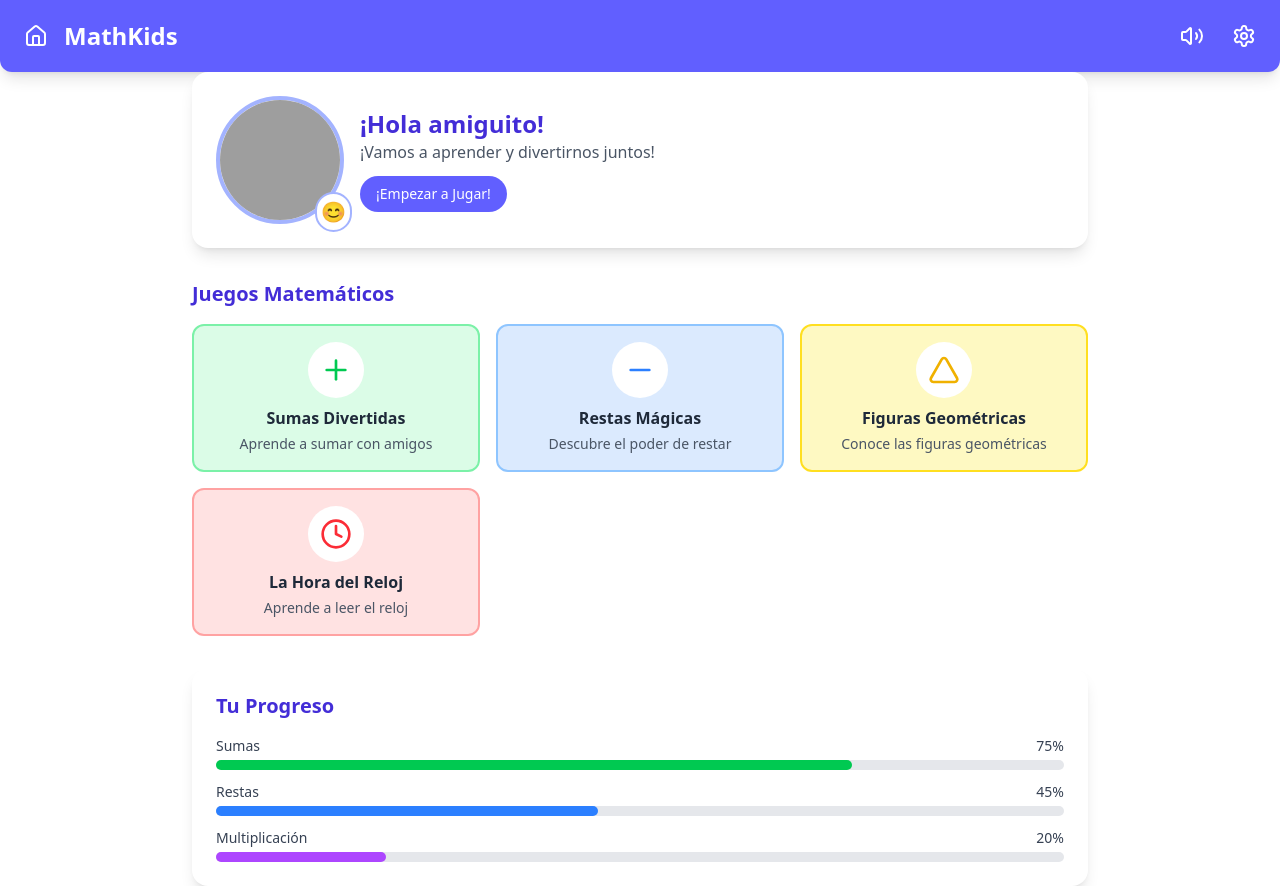
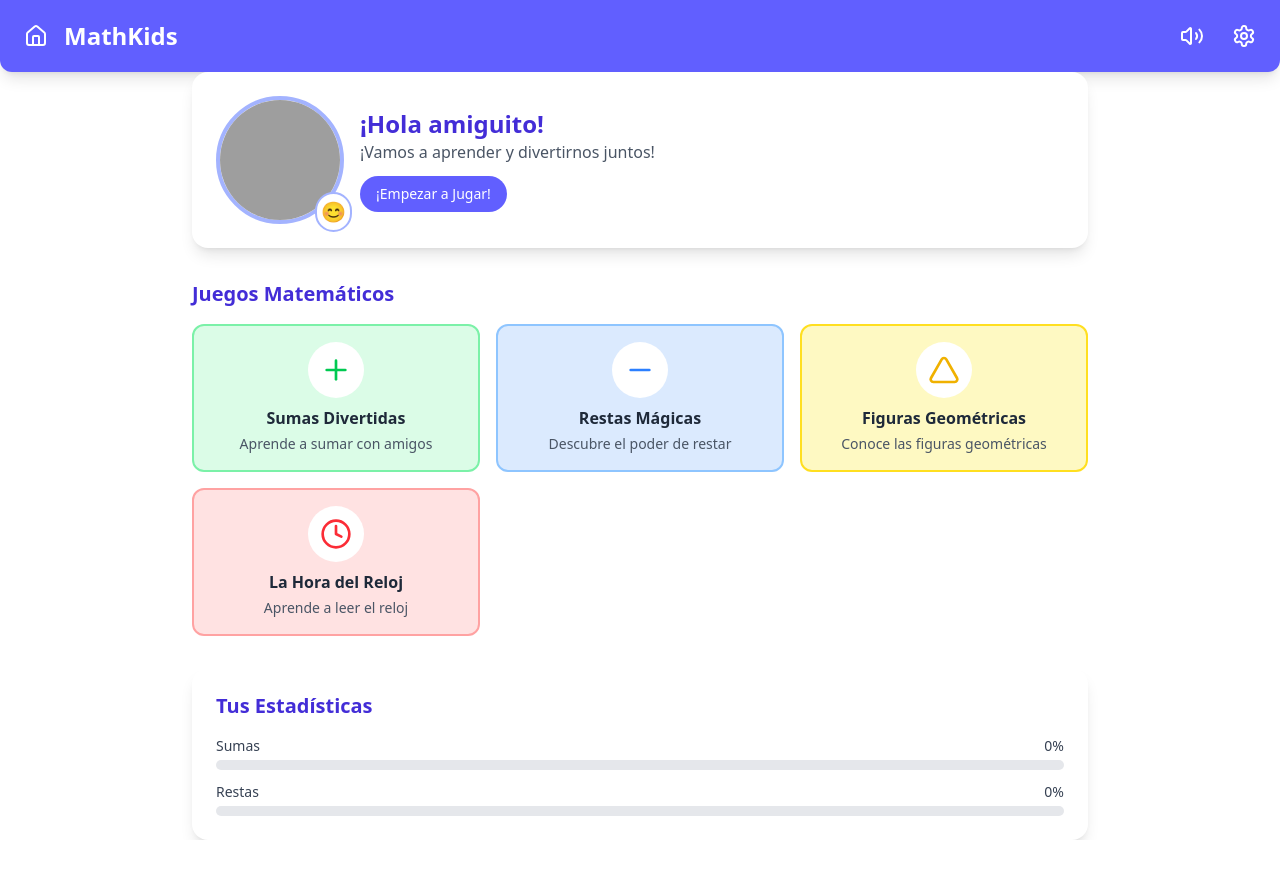
Before and after one commit to SneatX/math-kids, a Next.js app: page / in a window 1280 px wide. After the commit the page ends 840 px from the top, so only its background shows below. Built offline with nearby package versions, Linux system fonts and the light colour scheme; grey boxes are pictures that could not be loaded.

Commit message:
feat: :sparkles: Changes in games logic to obtain stadistics

```diff
--- /dev/null
+++ b/src/app/components/ProgressSection.tsx
@@ -0,0 +1,61 @@
+"use client";
+import { useEffect, useState } from "react";
+
+export default function ProgressSection() {
+  const [progress, setProgress] = useState({
+    addition: 0,
+    subtraction: 0,
+  });
+
+  useEffect(() => {
+    const additionScore = parseInt(
+      localStorage.getItem("score_addition") || "0"
+    );
+    const additionAttempts = parseInt(
+      localStorage.getItem("score_attempts_addition") || "0"
+    );
+
+    const subtractionScore = parseInt(
+      localStorage.getItem("score_subtraction") || "0"
+    );
+    const subtractionAttempts = parseInt(
+      localStorage.getItem("score_attempts_subtraction") || "0"
+    );
+
+    setProgress({
+      addition: (additionScore / (additionAttempts || 1)) * 100, // el || 1 es para evitar dividir por 0
+      subtraction: (subtractionScore / (subtractionAttempts || 1)) * 100,
+    });
+  }, []);
+
+  return (
+    <div className="mt-8 bg-white rounded-2xl p-6 shadow-lg">
+      <h2 className="text-xl font-bold text-indigo-700 mb-4">
+        Tus Estadísticas
+      </h2>
+      <div className="space-y-3">
+        {[
+          { label: "Sumas", value: progress.addition, color: "green" },
+          { label: "Restas", value: progress.subtraction, color: "blue" },
+        ].map((stat) => (
+          <div key={stat.label}>
+            <div className="flex justify-between mb-1">
+              <span className="text-sm font-medium text-gray-700">
+                {stat.label}
+              </span>
+              <span className="text-sm font-medium text-gray-700">
+                {Math.round(stat.value)}%
+              </span>
+            </div>
+            <div className="w-full bg-gray-200 rounded-full h-2.5">
+              <div
+                className={`bg-${stat.color}-500 h-2.5 rounded-full`}
+                style={{ width: `${stat.value}%` }}
+              ></div>
+            </div>
+          </div>
+        ))}
+      </div>
+    </div>
+  );
+}
--- a/src/app/page.tsx
+++ b/src/app/page.tsx
@@ -1,14 +1,39 @@
-import React from 'react';
-import Link from 'next/link';
-import { Minus, Triangle, Clock, Plus } from 'lucide-react';
-import Mascot from './components/Mascot';
+import React from "react";
+import Link from "next/link";
+import { Minus, Triangle, Clock, Plus } from "lucide-react";
+import Mascot from "./components/Mascot";
+import ProgressSection from "./components/ProgressSection";
 
 function HomePage() {
   const games = [
-        { id: 'addition', name: 'Sumas Divertidas', icon: <Plus className="text-green-500" size={32} />, color: 'bg-green-100 border-green-300', description: 'Aprende a sumar con amigos' },
-        { id: 'subtraction', name: 'Restas Mágicas', icon: <Minus className="text-blue-500" size={32} />, color: 'bg-blue-100 border-blue-300', description: 'Descubre el poder de restar' },
-        { id: "figures", name: "Figuras Geométricas", icon: <Triangle className="text-yellow-500" size={32} />, color: 'bg-yellow-100 border-yellow-300', description: 'Conoce las figuras geométricas' },
-        { id: 'time', name: 'La Hora del Reloj', icon: <Clock className="text-red-500" size={32} />, color: 'bg-red-100 border-red-300', description: 'Aprende a leer el reloj' },
+    {
+      id: "addition",
+      name: "Sumas Divertidas",
+      icon: <Plus className="text-green-500" size={32} />,
+      color: "bg-green-100 border-green-300",
+      description: "Aprende a sumar con amigos",
+    },
+    {
+      id: "subtraction",
+      name: "Restas Mágicas",
+      icon: <Minus className="text-blue-500" size={32} />,
+      color: "bg-blue-100 border-blue-300",
+      description: "Descubre el poder de restar",
+    },
+    {
+      id: "figures",
+      name: "Figuras Geométricas",
+      icon: <Triangle className="text-yellow-500" size={32} />,
+      color: "bg-yellow-100 border-yellow-300",
+      description: "Conoce las figuras geométricas",
+    },
+    {
+      id: "time",
+      name: "La Hora del Reloj",
+      icon: <Clock className="text-red-500" size={32} />,
+      color: "bg-red-100 border-red-300",
+      description: "Aprende a leer el reloj",
+    },
   ];
 
   return (
@@ -18,20 +43,21 @@ function HomePage() {
         <div className="bg-white rounded-2xl p-6 mb-8 shadow-lg flex items-center">
           <Mascot emotion="happy" size="large" />
           <div className="ml-4">
-                        <h2 className="text-2xl font-bold text-indigo-700">¡Hola amiguito!</h2>
+            <h2 className="text-2xl font-bold text-indigo-700">
+              ¡Hola amiguito!
+            </h2>
             <p className="text-gray-600">
               ¡Vamos a aprender y divertirnos juntos!
             </p>
-                        <button
-                            className="mt-3 bg-indigo-500 text-white px-4 py-2 rounded-full hover:bg-indigo-600 transition-colors text-sm font-medium"
-                        >
+            <button className="mt-3 bg-indigo-500 text-white px-4 py-2 rounded-full hover:bg-indigo-600 transition-colors text-sm font-medium">
               ¡Empezar a Jugar!
             </button>
           </div>
         </div>
 
-                {/* Games Grid */}
-                <h2 className="text-xl font-bold text-indigo-700 mb-4">Juegos Matemáticos</h2>
+        <h2 className="text-xl font-bold text-indigo-700 mb-4">
+          Juegos Matemáticos
+        </h2>
         <div className="grid grid-cols-1 sm:grid-cols-2 lg:grid-cols-3 gap-4">
           {games.map((game) => (
             <Link
@@ -39,51 +65,17 @@ function HomePage() {
               key={game.id}
               className={`${game.color} border-2 rounded-xl p-4 flex flex-col items-center text-center hover:shadow-md transition-shadow`}
             >
-                            <div className="bg-white p-3 rounded-full mb-2">
-                                {game.icon}
-                            </div>
+              <div className="bg-white p-3 rounded-full mb-2">{game.icon}</div>
               <h3 className="font-bold text-gray-800">{game.name}</h3>
               <p className="text-sm text-gray-600 mt-1">{game.description}</p>
             </Link>
           ))}
         </div>
 
-                {/* Progress Section */}
-                <div className="mt-8 bg-white rounded-2xl p-6 shadow-lg">
-                    <h2 className="text-xl font-bold text-indigo-700 mb-4">Tu Progreso</h2>
-                    <div className="space-y-3">
-                        <div>
-                            <div className="flex justify-between mb-1">
-                                <span className="text-sm font-medium text-gray-700">Sumas</span>
-                                <span className="text-sm font-medium text-gray-700">75%</span>
-                            </div>
-                            <div className="w-full bg-gray-200 rounded-full h-2.5">
-                                <div className="bg-green-500 h-2.5 rounded-full" style={{ width: '75%' }}></div>
-                            </div>
-                        </div>
-                        <div>
-                            <div className="flex justify-between mb-1">
-                                <span className="text-sm font-medium text-gray-700">Restas</span>
-                                <span className="text-sm font-medium text-gray-700">45%</span>
-                            </div>
-                            <div className="w-full bg-gray-200 rounded-full h-2.5">
-                                <div className="bg-blue-500 h-2.5 rounded-full" style={{ width: '45%' }}></div>
-                            </div>
-                        </div>
-                        <div>
-                            <div className="flex justify-between mb-1">
-                                <span className="text-sm font-medium text-gray-700">Multiplicación</span>
-                                <span className="text-sm font-medium text-gray-700">20%</span>
-                            </div>
-                            <div className="w-full bg-gray-200 rounded-full h-2.5">
-                                <div className="bg-purple-500 h-2.5 rounded-full" style={{ width: '20%' }}></div>
-                            </div>
-                        </div>
-                    </div>
-                </div>
+        <ProgressSection />
       </div>
     </div>
   );
 }
 
-export default HomePage
+export default HomePage;
```
Also changed, not shown: src/app/twonumbers/[operation]/page.tsx (+74 -31 lines). Lines whose indentation alone changed are shown as unchanged.
